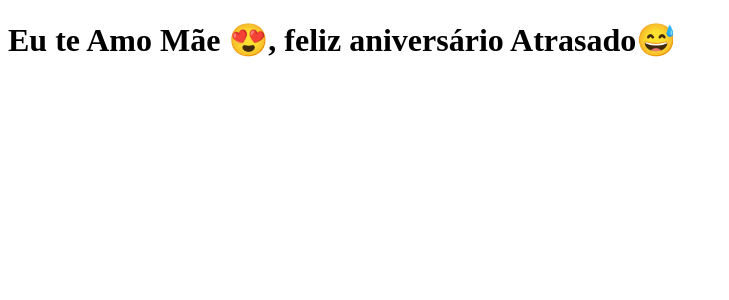
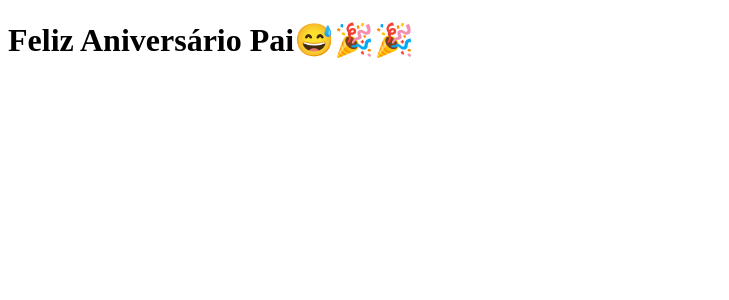
Before and after one commit to higorlima2008/tabnews-clone-project, a Next.js app: page / in a window 1280 px wide. Shown: the top 300 px of the page, without its empty margins (0-729 px from the left). Built offline with nearby package versions, Linux system fonts and the light colour scheme.

Commit message:
aniversário do meu pai

```diff
--- a/pages/index.js
+++ b/pages/index.js
@@ -1,5 +1,5 @@
 function Home() {
-  return <h1>Eu te Amo Mãe 😍, feliz aniversário Atrasado😅</h1>;
+  return <h1>Feliz Aniversário Pai😅🎉🎉</h1>;
 }
 
 export default Home;
```
